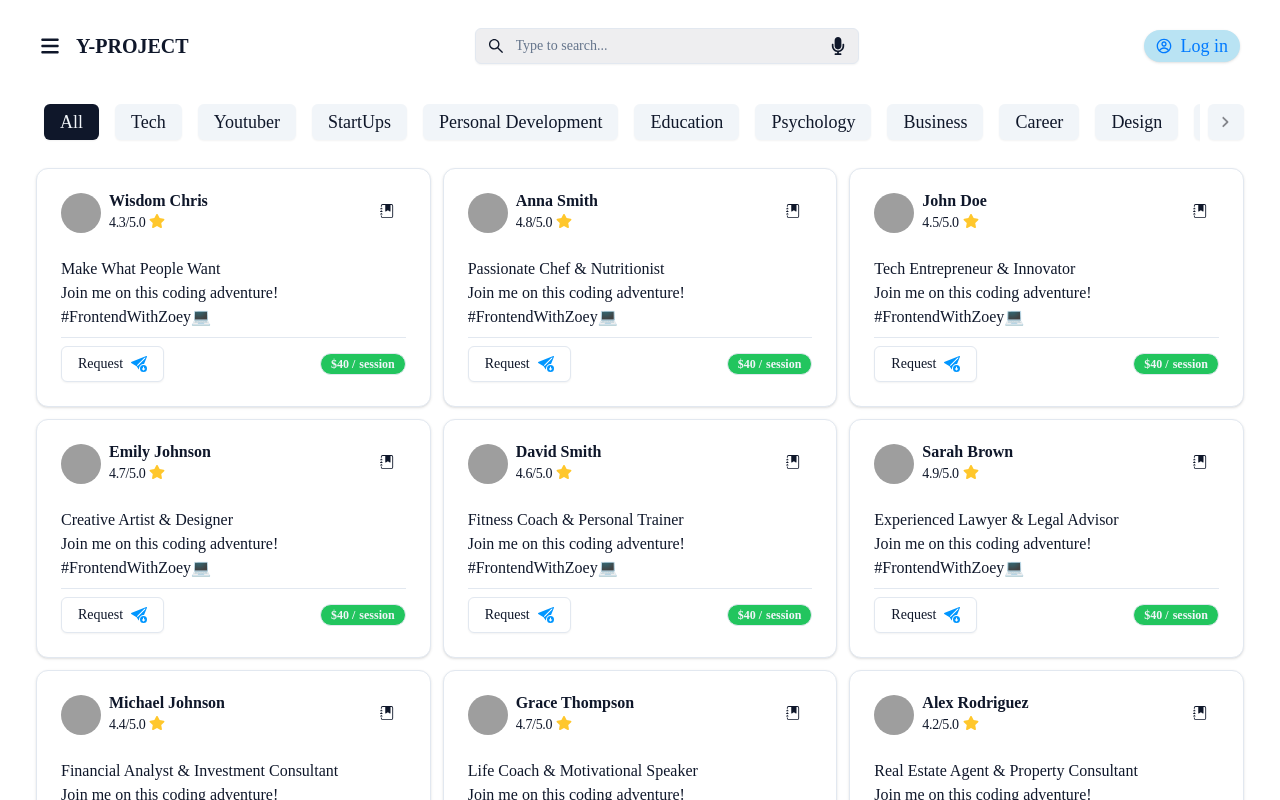
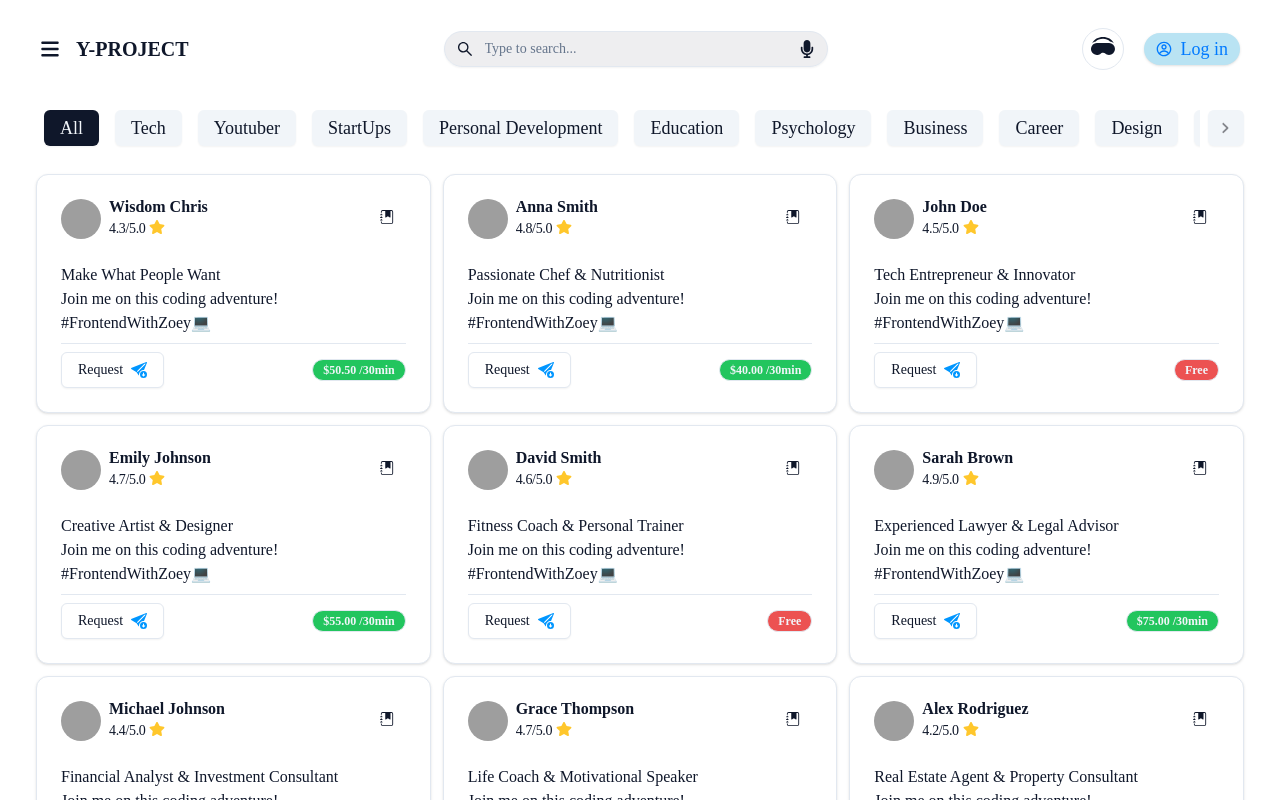
Before and after one commit to qikelink/web, a Next.js app in the folder frontend/: page / in a window 1280 px wide. Shown: the top 800 px of the page. Built offline with nearby package versions, Linux system fonts and the light colour scheme; grey boxes are pictures that could not be loaded.

Commit message:
designer

```diff
--- a/frontend/src/components/Header.jsx
+++ b/frontend/src/components/Header.jsx
@@ -17,17 +17,10 @@ import {
   DropdownMenuTrigger,
 } from "@/components/ui/dropdown-menu";
 import { Input } from "./ui/input";
-import CreateAccountDialog from "./dialog/create-account";
 import LoginDialog from "./dialog/login";
 import { FaBars } from "react-icons/fa6";
 import Link from "next/link";
 import { usePathname } from "next/navigation";
-import { PiBookBookmarkDuotone, PiPerson } from "react-icons/pi";
-import { BsJournalBookmarkFill } from "react-icons/bs";
-import { IoMdSettings } from "react-icons/io";
-import { Button } from "@/components/ui/button";
-// import { HomeIcon } from "@radix-ui/react-icons";
-import { HomeIcon } from "@/icons/HomeIcon";
 import { Separator } from "@/components/ui/separator";
 import { RightIcon } from "@/icons/RightIcon";
 import { EarnIcon } from "@/icons/EarnIcon";
@@ -35,7 +28,9 @@ import { UserIcon } from "@/icons/UserIcon";
 import { InviteIcon } from "@/icons/InviteIcon";
 import { SettingIcon } from "@/icons/SettingIcon";
 import { LogoutIcon } from "@/icons/LogoutIcon";
-import { BellIcon } from "@/icons/BellIcon";
+import { BsHeadsetVr } from "react-icons/bs";
+import { IoNotifications } from "react-icons/io5";
+import { Badge } from "@/components/ui/badge";
 
 export default function Header() {
   const { setIsUserValid } = useAuth();
@@ -50,7 +45,7 @@ export default function Header() {
       <div className="flex items-center justify-center gap-4">
         <FaBars size={20} />
 
-        <p className="font-extrabold text-xl">Y-PROJECT</p>
+        <h2 className="font-extrabold text-current text-xl">Y-PROJECT</h2>
       </div>
       <div className="hidden sm:flex gap-4 justify-center">
         <div className="relative flex w-full">
@@ -58,9 +53,9 @@ export default function Header() {
             <AiOutlineSearch size={18} />
           </span>
           <Input
-            className="w-full sm:w-48 md:w-72 lg:w-96 pl-10 pr-8 bg-inputbackground"
+            className="w-full sm:w-48 md:w-72 lg:w-96 pl-10 pr-8 bg-inputbackground rounded-full "
             placeholder="Type to search..."
-            size="lg"
+            size="md"
             type="search"
           />
           <span className="absolute inset-y-0 right-0 flex items-center pr-3">
@@ -71,79 +66,14 @@ export default function Header() {
 
       <div as="div" justify="end">
         <div className="flex items-center space-x-5 justify-center">
+          <Badge variant="outline" className={"rounded-full p-2"}>
+            <BsHeadsetVr size={24} className="text-current" />
+          </Badge>
           {!isUserValid ? (
             <>
-              <DropdownMenu>
-                <DropdownMenuTrigger asChild>
-                  <Image src="/bell.svg" width={24} height={24} />
-                </DropdownMenuTrigger>
-                <DropdownMenuContent className="max-w-md p-3 space-y-3">
-                  <DropdownMenuLabel>Notifications (2) </DropdownMenuLabel>
-                  <DropdownMenuSeparator />
-
-                  <DropdownMenuItem>
-                    <div class="flex items-start space-x-2 ">
-                      <EarnIcon size={40} />
-                      <div className="flex flex-col items-start space-y-1  rounded-lg ">
-                        <p className="text-base text-wrap text-darktext ">
-                          {" "}
-                          Upgrade your account to start earning as a mentor.
-                        </p>
-
-                        <p className="font-medium">2 hours ago</p>
-                      </div>
-                    </div>
-                  </DropdownMenuItem>
-                  <Separator orientation="horizontal" className="my-2" />
-                  <DropdownMenuItem>
-                    <div class="flex items-start space-x-2 ">
-                      <Avatar>
-                        <AvatarImage src="https://i.pravatar.cc/150?u=a042581f4e29026704d" />
-                        <AvatarFallback>CN</AvatarFallback>
-                      </Avatar>
-                      <div className="flex flex-col items-start space-y-1  rounded-lg ">
-                        <p className="text-base text-wrap text-darktext ">
-                          {" "}
-                          Upgrade your account to start earning as a mentor.
-                        </p>
-
-                        <p className="font-medium">2 hours ago</p>
-                      </div>
-                    </div>
-                  </DropdownMenuItem>
-                  <Separator orientation="horizontal" className="my-2" />
-                  <DropdownMenuItem>
-                    <div class="flex items-start space-x-2 ">
-                      <EarnIcon size={40} />
-                      <div className="flex flex-col items-start space-y-1  rounded-lg ">
-                        <p className="text-base text-wrap text-darktext ">
-                          {" "}
-                          Upgrade your account to start earning as a mentor.
-                        </p>
-
-                        <p className="font-medium">2 hours ago</p>
-                      </div>
-                    </div>
-                  </DropdownMenuItem>
-                  <Separator orientation="horizontal" className="my-2" />
-                  <DropdownMenuItem className="-p-3">
-                    <div class="flex items-start space-x-2 ">
-                      <Avatar>
-                        <AvatarImage src="https://i.pravatar.cc/150?u=a042581f4e29026704d" />
-                        <AvatarFallback>CN</AvatarFallback>
-                      </Avatar>
-                      <div className="flex flex-col items-start space-y-1  rounded-lg ">
-                        <p className="text-base text-wrap text-darktext ">
-                          {" "}
-                          Upgrade your account to start earning as a mentor.
-                        </p>
-
-                        <p className="font-medium">2 hours ago</p>
-                      </div>
-                    </div>
-                  </DropdownMenuItem>
-                </DropdownMenuContent>
-              </DropdownMenu>
+              <Badge variant="outline" className={"rounded-full p-2"}>
+                <IoNotifications size={24} className="text-current" />
+              </Badge>
 
               <DropdownMenu>
                 <DropdownMenuTrigger asChild>
@@ -172,7 +102,8 @@ export default function Header() {
                   <DropdownMenuItem>
                     <Link
                       href="/Sessions"
-                      className="flex gap-4 items-center cursor-pointer py-1 text-lg font-medium">
+                      className="flex gap-4 items-center cursor-pointer py-1 text-lg font-medium"
+                    >
                       <UserIcon />
                       <p>My account</p>
                     </Link>
@@ -182,7 +113,8 @@ export default function Header() {
                       href="/Sessions"
                       className={`flex gap-4 items-center cursor-pointer ${
                         pathname === "/Sessions" ? "bg-[#f7fafc] text-blue" : ""
-                      } py-1 text-lg font-medium`}>
+                      } py-1 text-lg font-medium`}
+                    >
                       <InviteIcon />
                       <p>Invite friends</p>
                     </Link>
@@ -190,34 +122,19 @@ export default function Header() {
                   <DropdownMenuItem>
                     <Link
                       href="/Sessions"
-                      className="flex gap-4 items-center cursor-pointer py-1 text-lg font-medium">
+                      className="flex gap-4 items-center cursor-pointer py-1 text-lg font-medium"
+                    >
                       <SettingIcon />
                       <p>Support</p>
                     </Link>
                   </DropdownMenuItem>
 
                   <Separator orientation="horizontal" />
-
-                  <div class="flex gap-4 items-center">
-                    <div className="flex space-x-2 items-center bg-lightblue2 p-3 rounded-lg ">
-                      <span className="flex space-x-2 items-start">
-                        <EarnIcon size={40} />
-                        <p className="text-sm text-wrap ">
-                          {" "}
-                          Upgrade your account to start earning as a mentor.
-                        </p>
-                      </span>
-
-                      <RightIcon size={16} />
-                    </div>
-                  </div>
-
-                  <Separator orientation="horizontal" />
-
                   <DropdownMenuItem>
                     <Link
                       href="/Sessions"
-                      className="flex gap-4 items-center cursor-pointer py-1 text-lg font-medium">
+                      className="flex gap-4 items-center cursor-pointer py-1 text-lg font-medium"
+                    >
                       <LogoutIcon />
                       <p>Log out</p>
                     </Link>
--- a/frontend/src/dummy_api/dataSet.js
+++ b/frontend/src/dummy_api/dataSet.js
@@ -22,7 +22,7 @@ export const list = [
     rating: "4.3/5.0",
     bio: "Make What People Want",
     field: ["startup", "Finance", "investing", "Christianity"],
-    rate: "$50.50 Per/30min",
+    rate: "$50.50 /30min",
   },
   {
     name: "Anna Smith",
@@ -30,7 +30,7 @@ export const list = [
     rating: "4.8/5.0",
     bio: "Passionate Chef & Nutritionist",
     field: ["culinary", "nutrition", "health", "wellness"],
-    rate: "$40.00 Per/30min",
+    rate: "$40.00 /30min",
   },
   {
     name: "John Doe",
@@ -38,7 +38,7 @@ export const list = [
     rating: "4.5/5.0",
     bio: "Tech Entrepreneur & Innovator",
     field: ["technology", "entrepreneurship", "innovation"],
-    rate: "$60.00 Per/30min",
+    rate: "free",
   },
   {
     name: "Emily Johnson",
@@ -46,7 +46,7 @@ export const list = [
     rating: "4.7/5.0",
     bio: "Creative Artist & Designer",
     field: ["art", "design", "creativity"],
-    rate: "$55.00 Per/30min",
+    rate: "$55.00 /30min",
   },
   {
     name: "David Smith",
@@ -54,7 +54,7 @@ export const list = [
     rating: "4.6/5.0",
     bio: "Fitness Coach & Personal Trainer",
     field: ["fitness", "health", "exercise"],
-    rate: "$45.00 Per/30min",
+    rate: "free",
   },
   {
     name: "Sarah Brown",
@@ -62,7 +62,7 @@ export const list = [
     rating: "4.9/5.0",
     bio: "Experienced Lawyer & Legal Advisor",
     field: ["law", "legal", "advisory"],
-    rate: "$75.00 Per/30min",
+    rate: "$75.00 /30min",
   },
   {
     name: "Michael Johnson",
@@ -70,7 +70,7 @@ export const list = [
     rating: "4.4/5.0",
     bio: "Financial Analyst & Investment Consultant",
     field: ["finance", "investment", "analysis"],
-    rate: "$65.00 Per/30min",
+    rate: "$65.00 /30min",
   },
   {
     name: "Grace Thompson",
@@ -78,7 +78,7 @@ export const list = [
     rating: "4.7/5.0",
     bio: "Life Coach & Motivational Speaker",
     field: ["coaching", "motivation", "self-help"],
-    rate: "$50.00 Per/30min",
+    rate: "$50.00 /30min",
   },
   {
     name: "Alex Rodriguez",
@@ -86,7 +86,7 @@ export const list = [
     rating: "4.2/5.0",
     bio: "Real Estate Agent & Property Consultant",
     field: ["real estate", "property", "consulting"],
-    rate: "$70.00 Per/30min",
+    rate: "$70.00 /30min",
   },
   {
     name: "Emma White",
@@ -94,6 +94,6 @@ export const list = [
     rating: "4.6/5.0",
     bio: "Marketing Specialist & Brand Strategist",
     field: ["marketing", "branding", "strategy"],
-    rate: "$60.00 Per/30min",
+    rate: "free",
   },
 ];
--- a/frontend/src/icons/BellIcon.jsx
+++ b/frontend/src/icons/BellIcon.jsx
@@ -10,8 +10,8 @@ export const BellIcon = ({
 }) => {
   return (
     <svg
-      width={size || width || 24}
-      height={size || height || 24}
+      width={size || width || 25}
+      height={size || height || 25}
       viewBox="0 0 20 20"
       fill="none"
       xmlns="http://www.w3.org/2000/svg"
--- /dev/null
+++ b/frontend/src/icons/VRSet.jsx
@@ -0,0 +1,43 @@
+import React from "react";
+export const VRSet = ({
+  fill = "currentColor",
+  filled,
+  size,
+  height,
+  width,
+  label,
+  ...props
+}) => {
+  return (
+    <svg
+      width={size || width || 25}
+      height={size || height || 25}
+      version="1.1"
+      id="Icons"
+      xmlns="http://www.w3.org/2000/svg"
+      xmlns:xlink="http://www.w3.org/1999/xlink"
+      viewBox="0 0 32 32"
+      xml:space="preserve"
+    >
+      <path
+        class="st0"
+        d="M13,19.9v2.8c-4.9,0.9-8.6,3.8-9,7.4H28c-0.4-3.6-4.1-6.5-9-7.4V20"
+      />
+      <path
+        class="st0"
+        d="M21.7,23.4c-0.8,1.3-3,2.2-5.7,2.2c-2.6,0-4.9-0.9-5.7-2.2"
+      />
+      <path
+        class="st0"
+        d="M21.7,17H10.3C8.5,17,7,15.5,7,13.7V9.3C7,7.5,8.5,6,10.3,6h11.5C23.5,6,25,7.5,25,9.3v4.5
+	C25,15.5,23.5,17,21.7,17z"
+      />
+      <line class="st0" x1="13" y1="10" x2="19" y2="10" />
+      <path class="st0" d="M21.5,17c-1.5,2.5-3.7,4-5.5,4c-1.8,0-4-1.5-5.5-4" />
+      <path
+        class="st0"
+        d="M9.4,6.1C10.6,3.5,12.7,2,16,2c3.3,0,5.4,1.5,6.6,4.1"
+      />
+    </svg>
+  );
+};
--- a/frontend/src/utils/HomeCardSection.jsx
+++ b/frontend/src/utils/HomeCardSection.jsx
@@ -69,14 +69,25 @@ const HomeCardSection = () => {
               </CardContent>
               <CardFooter className="flex justify-between ">
                 <ModalBox buttonName="Request" />
-                <Badge
-                  variant="outline"
-                  className="flex gap-1 rounded-full bg-green-500">
-                  <p className="font-semibold text-primary text-secondary">
-                    $40 /
-                  </p>
-                  <p className="text-secondary ">session</p>
-                </Badge>
+                {item.rate != "free" ? (
+                  <Badge
+                    variant="outline"
+                    className="flex gap-1 rounded-full bg-green-500"
+                  >
+                    <p className="font-semibold text-primary text-secondary">
+                      {item.rate}
+                    </p>
+                  </Badge>
+                ) : (
+                  <Badge
+                    variant="outline"
+                    className="flex gap-1 rounded-full bg-red"
+                  >
+                    <p className="font-semibold text-primary text-secondary">
+                      Free
+                    </p>
+                  </Badge>
+                )}
               </CardFooter>
             </Card>
           ))}
--- a/frontend/src/utils/ListSection.jsx
+++ b/frontend/src/utils/ListSection.jsx
@@ -23,15 +23,19 @@ const ListSection = () => {
             href="/"
             className={`flex gap-4 justify-start items-center py-5 px-1 cursor-pointer hover:text-blue ${
               pathname === "/" ? "bg-[#f7fafc] text-blue" : ""
-            }`}>
+            }`}
+          >
             <HomeIcon />
             <p>Home</p>
           </Link>
         </li>
         <li>
           <Link
-            href="/bookmark"
-            className="flex gap-4 items-center cursor-pointer py-5 px-1 hover:text-blue">
+            href="/Bookmark"
+            className={`flex gap-4 items-center cursor-pointer py-5 px-1 hover:text-blue ${
+              pathname === "/Bookmark" ? "bg-[#f7fafc] text-blue" : ""
+            }`}
+          >
             <PiBookBookmarkDuotone size={20} />
             <p>BookMarked</p>
           </Link>
@@ -41,7 +45,8 @@ const ListSection = () => {
             href="/Sessions"
             className={`flex gap-4 items-center py-5 px-1 cursor-pointer ${
               pathname === "/Sessions" ? "bg-[#f7fafc] text-blue" : ""
-            } hover:text-blue`}>
+            } hover:text-blue`}
+          >
             <BsJournalBookmarkFill size={20} />
             <p>Sessions</p>
           </Link>
@@ -49,7 +54,8 @@ const ListSection = () => {
         <li>
           <Link
             href="/Settings"
-            className="flex gap-4 items-center py-5 px-1 cursor-pointer hover:text-blue">
+            className="flex gap-4 items-center py-5 px-1 cursor-pointer hover:text-blue"
+          >
             <IoMdSettings size={20} />
             <p>Settings</p>
           </Link>
@@ -61,7 +67,8 @@ const ListSection = () => {
             href="/Profile"
             className={`flex gap-4 items-center py-5 px-1 cursor-pointer ${
               pathname === "/Profile" ? "bg-[#f7fafc] text-blue" : ""
-            } hover:text-blue `}>
+            } hover:text-blue `}
+          >
             <CgProfile size={20} />
             <p>Profile</p>
           </Link>
```
Also changed, not shown: frontend/vr-glasses-goggles-headset-user-svgrepo-com.svg (added).
